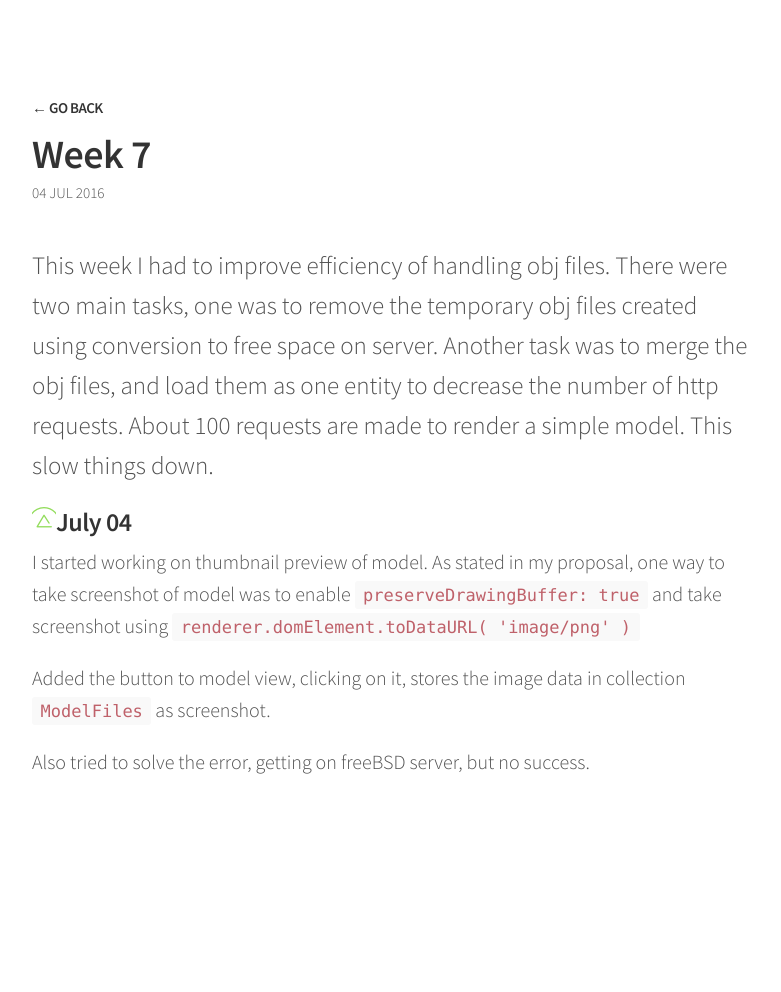
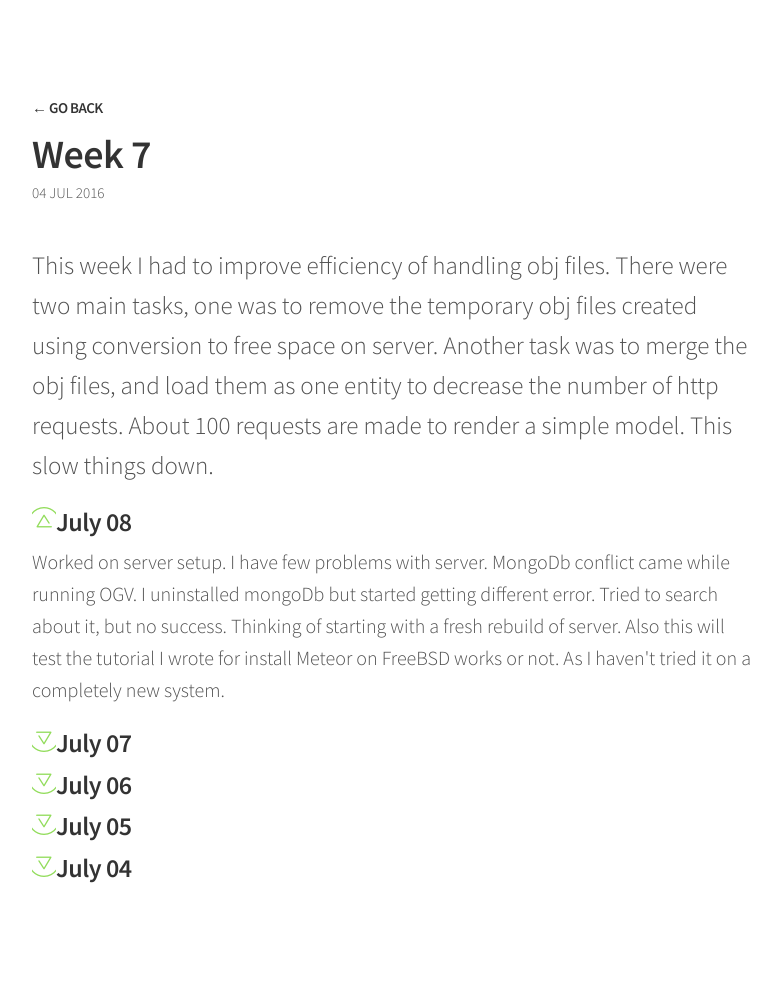
Before and after one commit to Gauravjeetsingh/Gauravjeetsingh.github.io, a Jekyll site: the page built from _posts/2016-07-04-Week-7.md, in a window 1280 px wide. Shown: the whole page, without its empty margins (248-1029 px from the left). Built offline with Jekyll 4.4.1, drawn with Linux system fonts in a browser that asks for light colours; nearby versions of some CDN libraries; before the commit the page ends 900 px from its top, so only the background shows below that.

Commit message:
log update

```diff
--- a/_posts/2016-07-04-Week-7.md
+++ b/_posts/2016-07-04-Week-7.md
@@ -7,6 +7,29 @@
 </p>
 
 <div class="accordion">
+<h3>July 08</h3>
+<div>
+<p>Worked on server setup. I have few problems with server. MongoDb conflict came while running OGV. I uninstalled mongoDb but started getting different error. Tried to search about it, but no success. Thinking of starting with a fresh rebuild of server. Also this will test the tutorial I wrote for install Meteor on FreeBSD works or not. As I haven't tried it on a completely new system.</p>
+</div>
+
+<h3>July 07</h3>
+<div>
+<p>I started reading the obj file format, from where I left, day before yesterday. If we wanted we can merge, or a more appropriate word would be append two obj files manually. I created a gist <a href="https://gist.githubusercontent.com/Gauravjeetsingh/19444ad7059952e7d0058f6fa7f8365d/raw/a3572b2ffb2c3f8d619271194793c2ee0ef9ce84/obj-file-merge.obj">here</a> where I explained how to append two obj files. It's simple math. But the problem here is that if we try to do it manually in OGV, a model having 400 obj files, each obj files having 100's of vertices. It seems impossible to perform the manual method. We have to think of a more automated approach to Obj files merging.</p>
+</div>
+
+<h3>July 06</h3>
+<div>
+<p>Today I did comparitively less work. I was out on a party :D. There are 3-4 students in my university who were selected for GSoC. We all celebrated the mid term evaluation success with a party. Amazing party it was. I had such fun after a lot of time. Also this was my first time I managed to throw a party to my friends at such scale.</p>
+<p>Party was in morning. After that we went on a little road trip to nearby village, to celebrate the new car of my friend.</p>
+<p>In late evening, I came back home, and picked up my laptop to work. I read few mails, and fixed few things related to search in OGV.</p>
+</div>
+
+<h3>July 05</h3>
+<div>
+<p>Today I searched online about OBJ files. As this week's task is all around handling obj files. It sure is a tough one, but not an impossible one</p>
+<p>Threejs is a library, which is being used to render obj files in OGV. It has a merge function, which can be used to merge geometries. Geometry is a 3d shape. It can be a circle, a rectangle rendered using threejs. But we need some function to merge the obj files, to reduce the number of request a browser does to fetch each obj file.</p>
+<p>After that, I started reading about OBJ files, why are they used and what is it's format.</p>
+</div>
 
 <h3>July 04</h3>
 <div>
```
